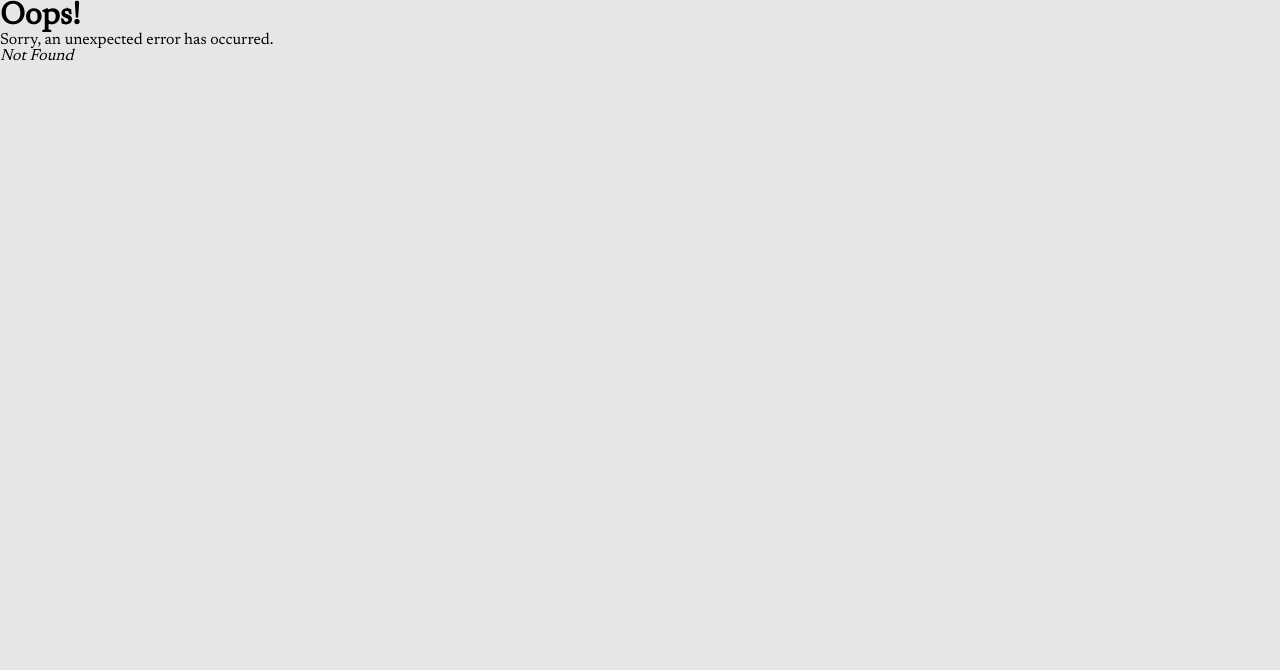
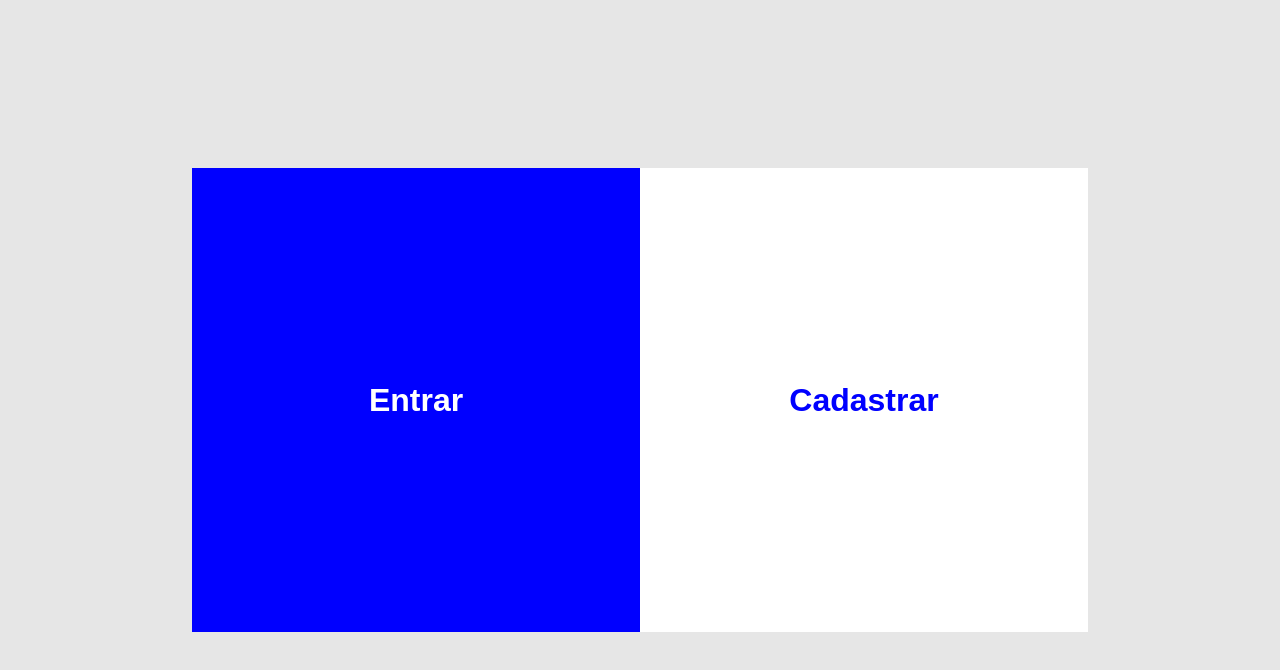
Before and after one commit to JoaoBibito/SPA-BREAKINGNEWS, a React (Vite) app: page /auth in a window 1280 px wide. Before the commit this address had no page. Shown: the top 670 px of the page. Built offline with nearby package versions, Linux system fonts and the light colour scheme.

Commit message:
Feat: create Search page

```diff
--- a/package.json
+++ b/package.json
@@ -10,6 +10,7 @@
     "preview": "vite preview"
   },
   "dependencies": {
+    "@hookform/resolvers": "^3.1.1",
     "axios": "^1.4.0",
     "localforage": "^1.10.0",
     "match-sorter": "^6.3.1",
@@ -18,7 +19,8 @@
     "react-hook-form": "^7.45.2",
     "react-router-dom": "^6.14.2",
     "sort-by": "^1.2.0",
-    "styled-components": "^5.3.10"
+    "styled-components": "^5.3.10",
+    "zod": "^3.21.4"
   },
   "devDependencies": {
     "@types/react": "^18.0.28",
--- a/src/Services/newsService.js
+++ b/src/Services/newsService.js
@@ -1,12 +1,16 @@
-import axios from "axios"
+import axios from "axios";
 
-const baseURL = "http://127.0.0.1:3000"
+const baseURL = "http://127.0.0.1:3000";
 
-export function gettAllNews(){
+export function gettAllNews() {
   const response = axios.get(`${baseURL}/news/`);
-  return response
+  return response;
 }
-export function getTopNews(){
-const response= axios.get(`${baseURL}/news/top`)
-return response
+export function getTopNews() {
+  const response = axios.get(`${baseURL}/news/top`);
+  return response;
 }
+export function searchNews(title) {
+  const response = axios.get(`${baseURL}/news/search?title=${title}`);
+  return response;
+}
--- a/src/components/Navbar/Navbar.jsx
+++ b/src/components/Navbar/Navbar.jsx
@@ -1,38 +1,62 @@
 import {Link, Outlet, useNavigate} from "react-router-dom";
 import logo from "../../assets/logo.png";
-import {Button, Nav, ImgLogo, InputSpace} from "./NavbarStyled.js";
+import {Button, Nav, ImgLogo, InputSpace, ErrorSpan} from "./NavbarStyled.js";
 import {useForm} from "react-hook-form";
+import {z} from "zod";
+import {zodResolver} from "@hookform/resolvers/zod";
 
+const searchSchema = z.object({
+  title: z
+    .string()
+    .nonempty({message: "A Pesquisa não pode ser vazia"})
+    .refine((value) => !/^\s*$/.test(value), {
+      message: "A Pesquisa não pode ser apenas espaço",
+    }),
+});
 export function Navbar() {
- const {register, handleSubmit, reset} = useForm();
- const navigate=useNavigate();
+  const {
+    register,
+    handleSubmit,
+    reset,
+    formState: {errors},
+  } = useForm({
+    resolver: zodResolver(searchSchema),
+  });
+  const navigate = useNavigate();
+
   function onSearch(data) {
-  const{title} =data
-  navigate(`/search/${title}`)
-  reset()
+    const {title} = data;
+    navigate(`/search/${title}`);
+    reset();
   }
+
+  function goAuth() {
+    navigate("/auth/");
+  }
+
   return (
     <>
       <Nav>
         <form onSubmit={handleSubmit(onSearch)}>
           <InputSpace>
-     <button type="submit">
-      <i className="bi bi-search"></i>
+            <button type='submit'>
+              <i className='bi bi-search'></i>
             </button>
 
             <input
               {...register("title")}
-       type="Text"
-       placeholder="Pesquise por um titulo"
+              type='Text'
+              placeholder='Pesquise por um titulo'
             />
           </InputSpace>
         </form>
         <Link to={"/"}>
-     <ImgLogo src={logo} alt="Logo do Breaking News" />
+          <ImgLogo src={logo} alt='Logo do Breaking News' />
         </Link>
 
-    <Button>Entrar</Button>
+        <Button onClick={goAuth}>Entrar</Button>
       </Nav>
+      {errors.title && <ErrorSpan>{errors.title.message}</ErrorSpan>}
       <Outlet />
     </>
   );
--- a/src/components/Navbar/NavbarStyled.js
+++ b/src/components/Navbar/NavbarStyled.js
@@ -67,3 +67,13 @@ export const Button = styled.button`
  letter-spacing: 0.1rem;
  text-transform: uppercase;
 `;
+
+export const ErrorSpan = styled.span`
+background-color:#ffaeae;
+color: #9e0000;
+padding: 1rem;
+display: flex;
+justify-content: center;
+font-size: 1.1rem;
+font-weight: bold;
+`;
--- /dev/null
+++ b/src/pages/Authentication/Authentication.jsx
@@ -0,0 +1,13 @@
+import {AuthContainer, Section} from "./AuthenticationStyled";
+export function Authentication() {
+  return (
+    <AuthContainer>
+      <Section type='signin'>
+        <h2>Entrar</h2>
+      </Section>
+      <Section type='signup'>
+        <h2>Cadastrar</h2>
+      </Section>
+    </AuthContainer>
+  );
+}
--- /dev/null
+++ b/src/pages/Authentication/AuthenticationStyled.js
@@ -0,0 +1,34 @@
+import styled from "styled-components";
+
+export const AuthContainer = styled.div`
+  height: 100vh;
+  display: flex;
+  justify-content: center;
+  align-items: center;
+  width: 70%;
+  margin: 0 auto;
+
+  form {
+    display: flex;
+    flex-direction: column;
+    gap: 0.5rem;
+    width: 100%;
+  }
+`;
+export const Section = styled.section`
+  display: flex;
+  flex-direction: column;
+  justify-content: center;
+  height: 400px;
+  width: 100%;
+  padding: 2rem;
+  gap: 1rem;
+  background-color: ${(props) => (props.type === "signin" ? "blue" : "white")};
+  color: ${(props) => (props.type === "signup" ? "blue" : "white")};
+
+  h2 {
+    font-size: 2rem;
+    text-align: center;
+    font-weight: 700;
+  }
+`;
--- a/src/pages/Search/Search.jsx
+++ b/src/pages/Search/Search.jsx
@@ -1,6 +1,50 @@
-import { useParams } from "react-router-dom"
+import {useParams} from "react-router-dom";
+import {useEffect, useState} from "react";
+import {searchNews} from "../../Services/newsService";
+import {Card} from "../../components/Card/Card.jsx";
+import {ContainerResults, SearchNews, TextResults} from "./SearchStyled";
 
-export function Search(){
-  const {title} = useParams()
-return (<h1>{title}</h1>)
+export function Search() {
+  const {title} = useParams();
+  const [post, setPost] = useState([]);
+
+  async function search() {
+    try {
+      const newsAPI = await searchNews(title);
+      console.log(newsAPI.data.results);
+      setPost(newsAPI.data.results);
+    } catch {
+      setPost([]);
+    }
+  }
+
+  useEffect(() => {
+    search();
+  }, [title]);
+  return (
+    <ContainerResults>
+      <TextResults>
+        <span>
+          {post.length
+            ? `Encontramos ${post.length} ${
+                post.length > 1 ? "resultados" : "resultado"
+              }para:`
+            : "Não encontramos resultados para:"}
+        </span>
+        <h2>{title}</h2>
+      </TextResults>
+      <SearchNews>
+        {post.map((item) => (
+          <Card
+            key={item.id}
+            title={item.title}
+            text={item.text}
+            banner={item.banner}
+            likes={item.likes}
+            comments={item.comments}
+          />
+        ))}
+      </SearchNews>
+    </ContainerResults>
+  );
 }
--- a/src/pages/Search/SearchStyled.js
+++ b/src/pages/Search/SearchStyled.js
@@ -0,0 +1,28 @@
+import styled from "styled-components";
+export const ContainerResults = styled.section`
+  padding-top: 1rem;
+  width: 100%;
+  display: flex;
+  flex-direction: column;
+  align-items: center;
+  img {
+    width: 50%;
+  }
+`;
+
+export const SearchNews = styled.div`
+  display: grid;
+  grid-template-columns: repeat(2, 1fr);
+  grid-gap: 15px;
+  margin: 1rem auto;
+  width: 80%;
+`;
+
+export const TextResults = styled.div`
+  padding: 4rem;
+  background-color: #fff;
+  width: 80%;
+  border-radius: 0.3rem;
+  box-shadow: rgba(50, 50, 105, 0.15) 0px 2px 5px 0px,
+    rgba(0, 0, 0, 0.05) 0px 1px 1px 0px;
+`;
```
Also changed, not shown: src/main.jsx (+14 -7 lines), src/components/Navbar/Navbar.css (line endings or trailing spaces), 1 other file (tests, documents, lock files or other folders). Lines whose indentation alone changed are shown as unchanged.
